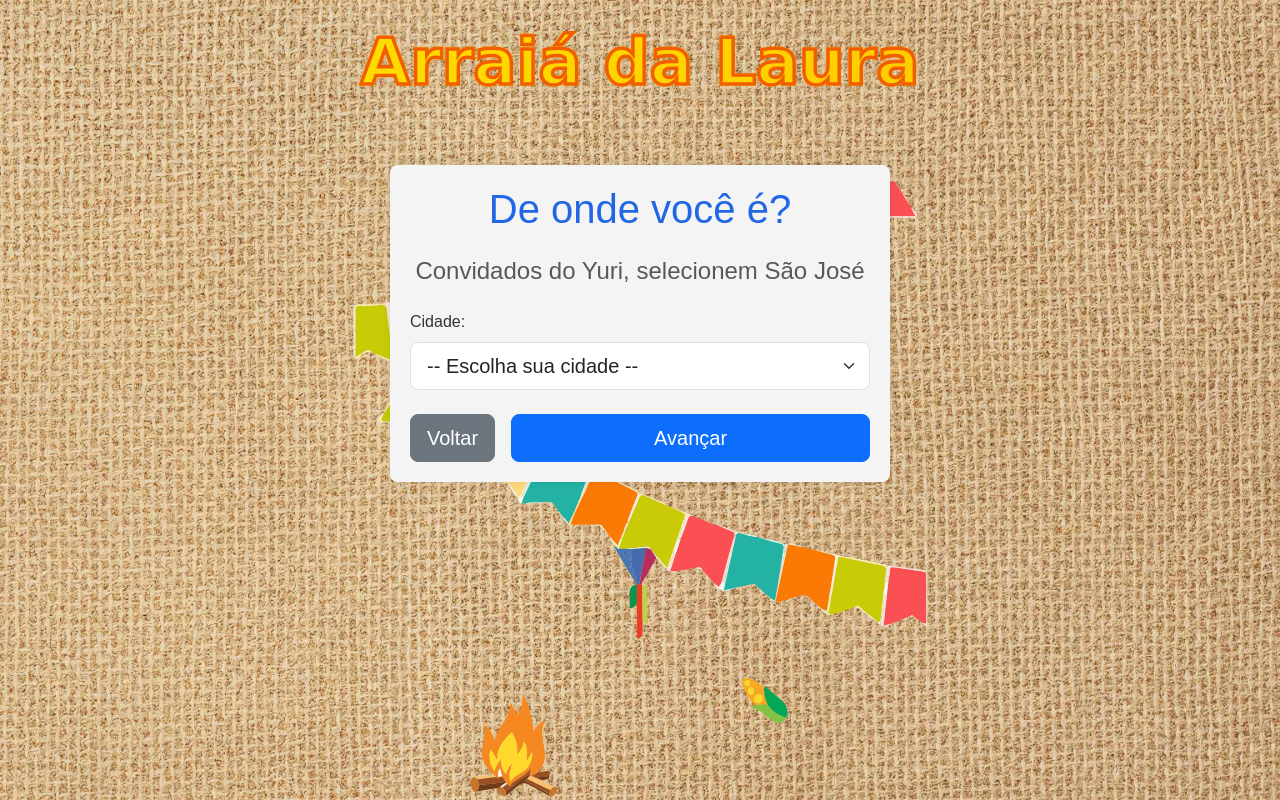
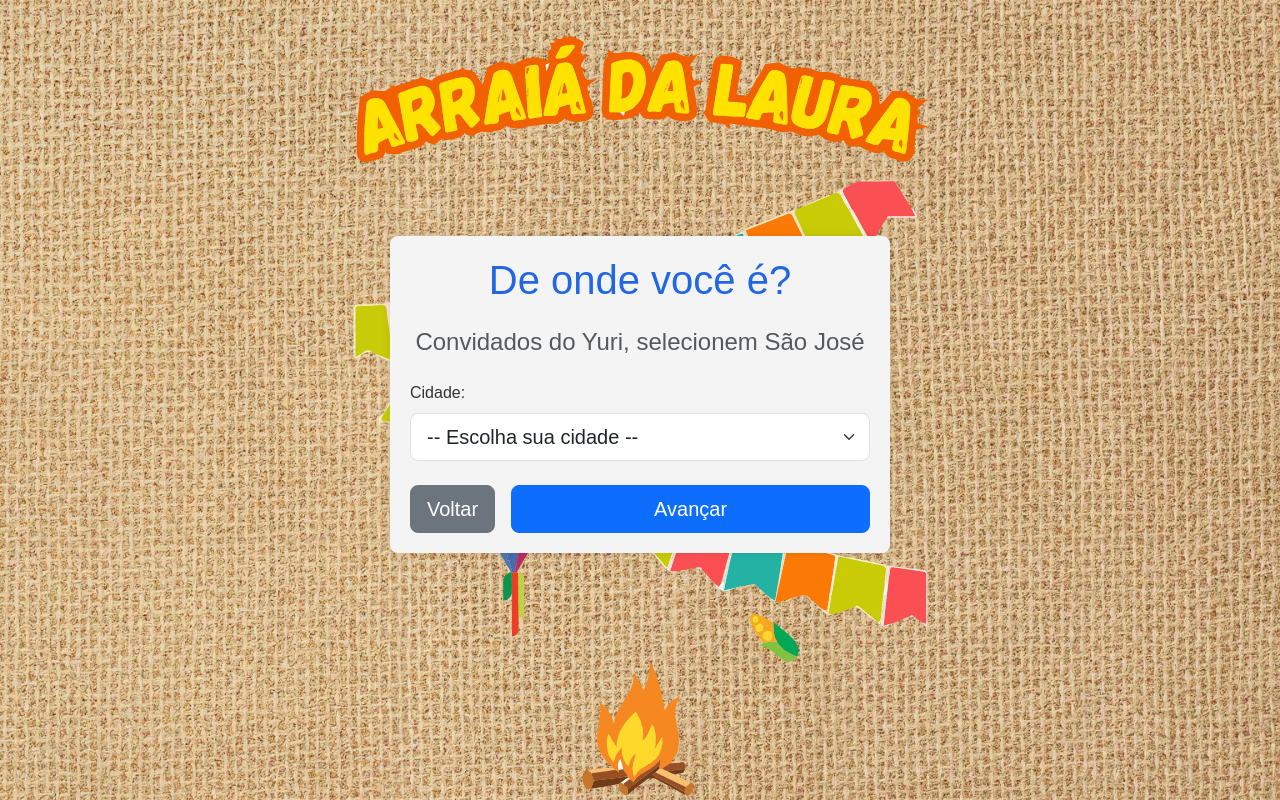
Before and after one commit to yurigalindo/site_festa_junina, a Python web app: template templates/city_selection.html in a window 1280 px wide. Run offline with Jinja, Linux system fonts and the light colour scheme; the template is opened without the code that fills it, so the values that code supplies are empty.

Commit message:
improve svg ordering and added svg title

```diff
--- a/static/style.css
+++ b/static/style.css
@@ -14,9 +14,9 @@ body {
     background-size:
         /*600px auto,     /* bandeirinhas_top.svg: width 600px, height auto */
         600px auto,     /* bandeirinhas_center.svg: width 600px, height auto */
-        100px auto,     /* fogueira.svg: width 100px, height auto */
-        75px auto,     /* milho.svg: width 70px, height auto */
-        80px auto,     /* balao.svg: width 80px, height auto */
+        130px auto,     /* fogueira.svg: width 100px, height auto */
+        80px auto,     /* milho.svg: width 70px, height auto */
+        95px auto,     /* balao.svg: width 80px, height auto */
         cover;          /* abstract-texture-background-progressive.jpg: cover */
     background-repeat:
         /*no-repeat,      /* bandeirinhas_top.svg */
@@ -28,9 +28,9 @@ body {
     background-position:
         /*center top,                       /* bandeirinhas_top.svg */
         center center,                       /* bandeirinhas_center.svg */
-        calc(50% - 125px) bottom,            /* fogueira.svg: 50% (center) - 200px, at bottom */
-        calc(50% + 125px) calc(100% - 60px),            /* milho.svg: 50% (center) + 200px, at bottom */
-        center calc(100% - 150px),
+        center bottom,            /* fogueira.svg: 50% (center) - 200px, at bottom */
+        calc(50% + 135px) calc(100% - 120px),            /* milho.svg: 50% (center) + 200px, at bottom */
+        calc(50% - 125px) calc(100% - 150px),
         center center;                       /* abstract-texture-background-progressive.jpg */
     background-attachment: fixed; /* Keep the background fixed during scroll */
     color: #333; /* Common text color */
@@ -45,7 +45,7 @@ body {
     display: inline-block;
     text-align: left;
     max-width: 500px; /* Default max-width, can be overridden */
-    margin-top: 2rem; /* Common margin-top */
+    margin-top: 1rem; /* Reduced from 2rem */
 }
 
 .container-md {
@@ -60,26 +60,37 @@ body {
     margin-bottom: 10px;
 }
 
+/*
 .page-title {
     /* Example: common styling for main page titles if needed beyond h1 defaults */
     /* Fallback for browsers that don't support the gradient text */
-    color: #ffe500;
+/*    color: #ffe500;
 
     /* Preenchimento dourado com degradê */
-    background: linear-gradient(90deg, #ffe500 0%, #FFC300 100%);
+/*    background: linear-gradient(90deg, #ffe500 0%, #FFC300 100%);
     -webkit-background-clip: text;
     background-clip: text; /* Standard property for better compatibility */
-    -webkit-text-fill-color: transparent;
+/*    -webkit-text-fill-color: transparent;
 
     /* Contorno ferrugem */
-    -webkit-text-stroke: 3.5px #f15e00;
+/*    -webkit-text-stroke: 3.5px #f15e00;
     text-stroke: 3.5px #f15e00; /* Standard property, support varies */
 
-    font-family: Verdana, sans-serif; /* Added Verdana font */
-    font-size: 3em;
+/*    font-family: Verdana, sans-serif; /* Added Verdana font */
+/*    font-size: 3em;
     font-weight: bold;
     margin: 24px 0 16px 0;
     text-align: center;
+}
+*/
+
+.page-title-svg {
+    display: block; /* To allow margin auto to work for centering */
+    margin: 0px auto; /* Reduced bottom margin, auto for horizontal centering */
+    width: 100%; /* Responsive width */
+    max-width: 600px; /* Max size for larger screens */
+    min-width: 200px; /* Min size for smaller screens */
+    height: auto; /* Maintain aspect ratio */
 }
 
 /* Styles moved from names_form.html */
--- a/templates/layout.html
+++ b/templates/layout.html
@@ -13,7 +13,7 @@
 </head>
 <body>
     <header>
-        <h1 class="page-title" style="font-size: 4em;">Arraiá da Laura</h1>
+        <img src="{{ url_for('static', filename='images/title.svg') }}" alt="Arraiá da Laura" class="page-title-svg">
     </header>
     <main>
         {% block content %}{% endblock %}
```
Also changed, not shown: static/images/title.svg.
